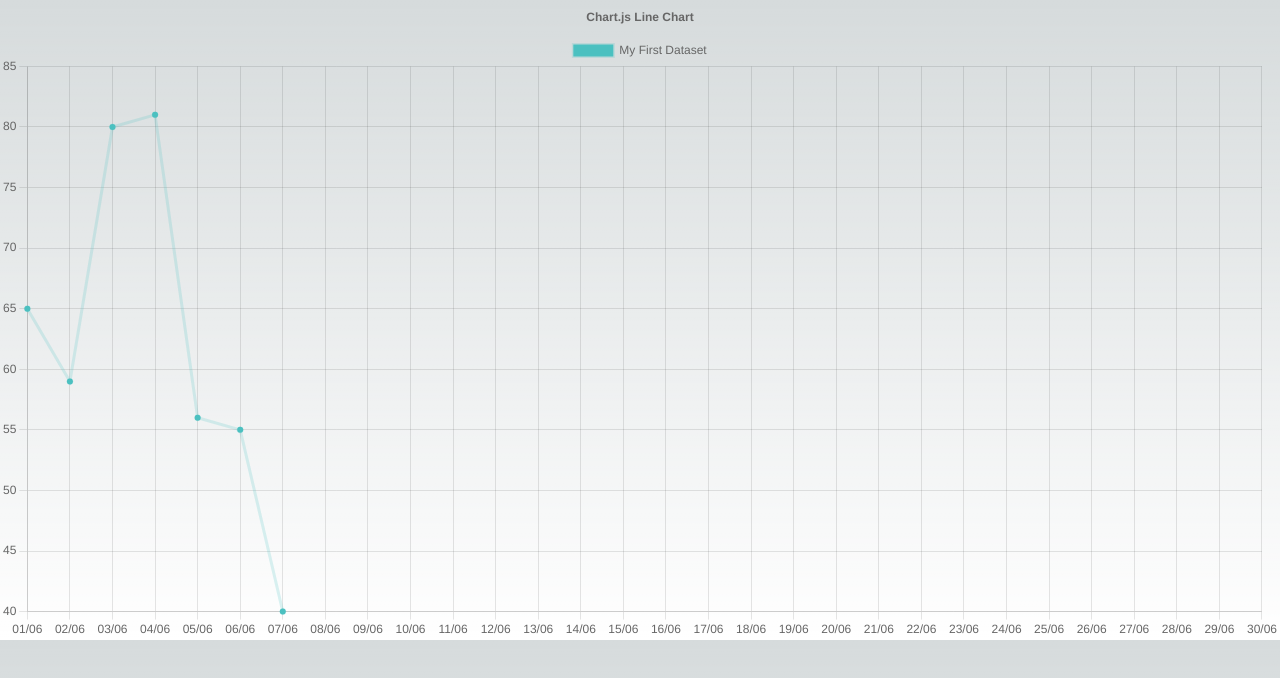
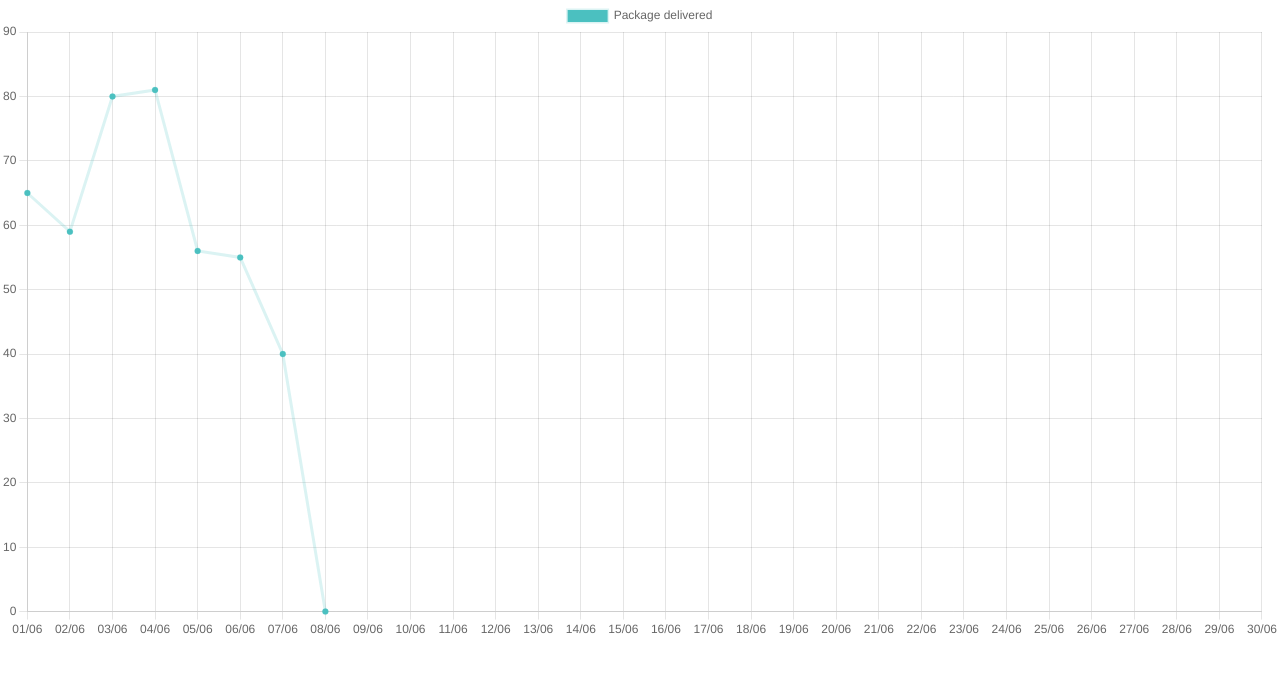
Before and after one commit to forjoa/statistics-work, a Next.js app: page / in a window 1280 px wide. Shown: the top 678 px of the page. Built offline with nearby package versions, Linux system fonts and the light colour scheme.

Commit message:
refactor: update background colors

```diff
--- a/src/app/globals.css
+++ b/src/app/globals.css
@@ -3,27 +3,13 @@
 @tailwind utilities;
 
 :root {
-  --foreground-rgb: 0, 0, 0;
-  --background-start-rgb: 214, 219, 220;
-  --background-end-rgb: 255, 255, 255;
-}
-
-@media (prefers-color-scheme: dark) {
-  :root {
-    --foreground-rgb: 255, 255, 255;
-    --background-start-rgb: 0, 0, 0;
-    --background-end-rgb: 0, 0, 0;
-  }
+  --foreground-rgb: 255, 255, 255;
+  --background-start-rgb: 0, 0, 0;
+  --background-end-rgb: 0, 0, 0;
 }
 
 body {
   color: rgb(var(--foreground-rgb));
-  background: linear-gradient(
-      to bottom,
-      transparent,
-      rgb(var(--background-end-rgb))
-    )
-    rgb(var(--background-start-rgb));
 }
 
 @layer utilities {
--- a/src/app/page.tsx
+++ b/src/app/page.tsx
@@ -9,9 +9,8 @@ import {
   Title,
   Tooltip,
   Legend,
-  type ChartOptions,
 } from 'chart.js'
-import { eachDayOfInterval, format, startOfMonth, endOfMonth } from 'date-fns'
+import { generateLabels } from '@/utils/lib'
 
 ChartJS.register(
   CategoryScale,
@@ -23,24 +22,12 @@ ChartJS.register(
   Legend
 )
 
-// Función para generar etiquetas para todos los días del mes actual
-const generateLabels = () => {
-  const now = new Date()
-  const days = eachDayOfInterval({
-    start: startOfMonth(now),
-    end: endOfMonth(now),
-  })
-  return days.map((day) => format(day, 'dd/MM'))
-}
-
-const labels = generateLabels()
-
 const data = {
-  labels: labels,
+  labels: generateLabels(),
   datasets: [
     {
-      label: 'My First Dataset',
-      data: [65, 59, 80, 81, 56, 55, 40],
+      label: 'Package delivered',
+      data: [65, 59, 80, 81, 56, 55, 40, 0],
       fill: false,
       backgroundColor: 'rgb(75, 192, 192)',
       borderColor: 'rgba(75, 192, 192, 0.2)',
@@ -48,19 +35,6 @@ const data = {
   ],
 }
 
-const options: ChartOptions = {
-  responsive: true,
-  plugins: {
-    legend: {
-      position: 'top',
-    },
-    title: {
-      display: true,
-      text: 'Chart.js Line Chart',
-    },
-  },
+export default function LineChart() {
+  return <Line data={data} />
 }
-
-export default function LineChart() {
-  return <Line data={data} options={options} />
-}
```
